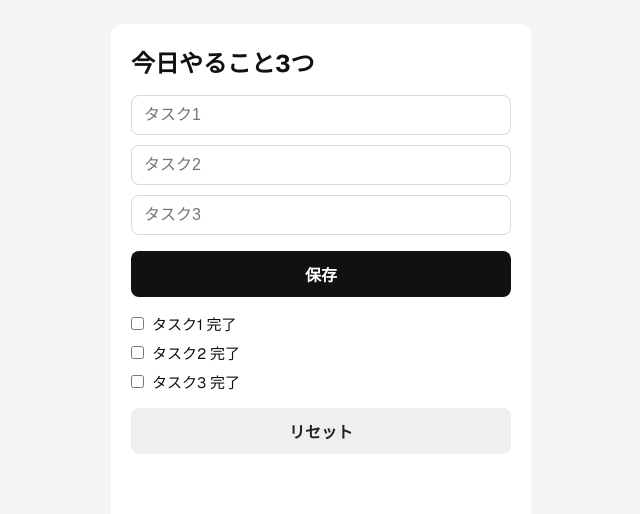
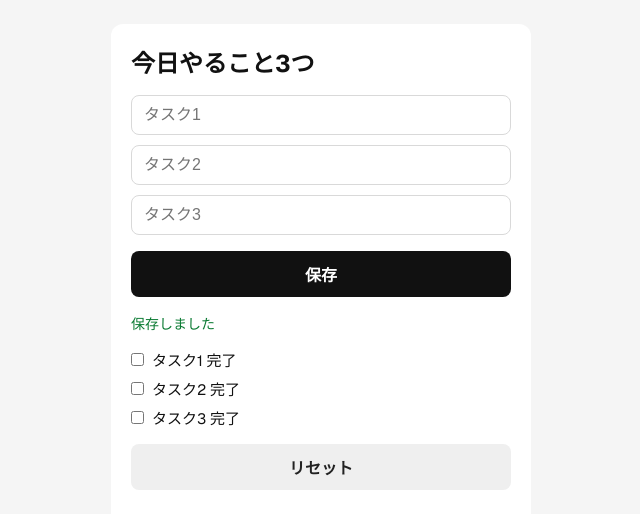
Before and after one commit to three0918kiyoshi/today-3-tasks, a Next.js app: page / in a window 1280 px wide. Both pictures are taken after a click on the button "保存". Shown: the top 514 px of the page, without its empty margins (319-959 px from the left). Built offline with nearby package versions, Linux system fonts and the light colour scheme.

Commit message:
feat: 保存とリセットの通知表示を追加

```diff
--- a/src/app/page.module.css
+++ b/src/app/page.module.css
@@ -78,3 +78,9 @@
   background-color: #ffffff;
   color-scheme: light;
 }
+
+.message {
+  margin: 0;
+  font-size: 14px;
+  color: #0a7a32;
+}
--- a/src/app/page.tsx
+++ b/src/app/page.tsx
@@ -1,6 +1,6 @@
 "use client";
 
-import { useEffect, useState } from "react";
+import { useEffect, useRef, useState } from "react";
 import styles from "./page.module.css";
 
 type TodoState = {
@@ -46,6 +46,8 @@ const readStoredState = (): TodoState => {
 
 export default function Home() {
   const [state, setState] = useState<TodoState>(INITIAL_STATE);
+  const [message, setMessage] = useState("");
+  const messageTimerRef = useRef<number | null>(null);
 
   useEffect(() => {
     const timerId = window.setTimeout(() => {
@@ -54,7 +56,28 @@ export default function Home() {
 
     return () => window.clearTimeout(timerId);
   }, []);
+
+  useEffect(() => {
+    return () => {
+      if (messageTimerRef.current !== null) {
+        window.clearTimeout(messageTimerRef.current);
+      }
+    };
+  }, []);
   const { tasks, done } = state;
+
+  const showMessage = (text: string) => {
+    setMessage(text);
+
+    if (messageTimerRef.current !== null) {
+      window.clearTimeout(messageTimerRef.current);
+    }
+
+    messageTimerRef.current = window.setTimeout(() => {
+      setMessage("");
+      messageTimerRef.current = null;
+    }, 3000);
+  };
 
   const handleTaskChange = (index: number, value: string) => {
     setState((prev) => ({
@@ -72,11 +95,13 @@ export default function Home() {
 
   const handleSave = () => {
     localStorage.setItem(STORAGE_KEY, JSON.stringify(state));
+    showMessage("保存しました");
   };
 
   const handleReset = () => {
     setState(INITIAL_STATE);
     localStorage.removeItem(STORAGE_KEY);
+    showMessage("リセットしました");
   };
 
   return (
@@ -101,6 +126,8 @@ export default function Home() {
           保存
         </button>
 
+        {message && <p className={styles.message}>{message}</p>}
+
         <div className={styles.checks}>
           {done.map((checked, index) => (
             <label key={`check-${index + 1}`}>
```
